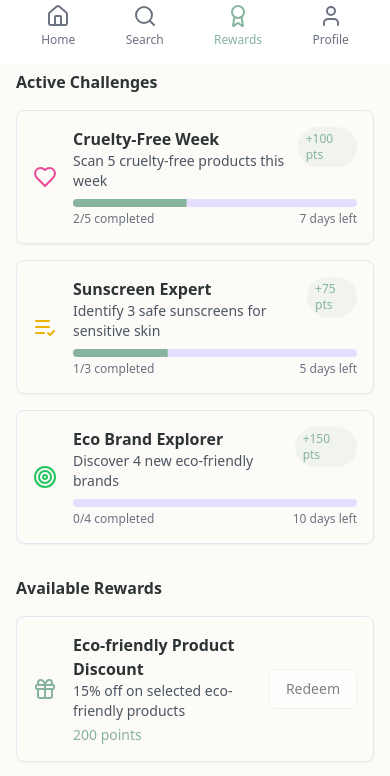
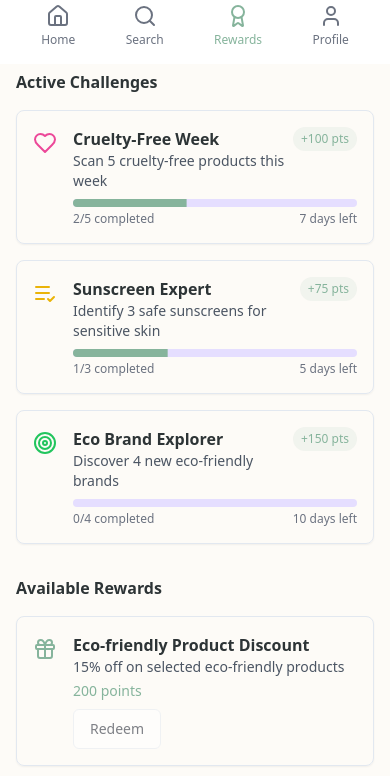
Before and after one commit to Usmanyousaf88/Beautyscanner, a React (Vite) app: page /rewards in a window 390 px wide. Shown: the part 780-1556 px from the top of the page. Built offline with nearby package versions, Linux system fonts and the light colour scheme.

Commit message:
Update responsiveness for mobile
Adjusted styles and layout to ensure proper responsiveness on mobile devices across various components and pages.
[skip gpt_engineer]

```diff
--- a/src/components/rewards/ChallengeCard.tsx
+++ b/src/components/rewards/ChallengeCard.tsx
@@ -21,15 +21,17 @@ const ChallengeCard = ({
   icon,
 }: ChallengeProps) => (
   <Card className="p-4 hover:shadow-md transition-all duration-300">
-    <div className="flex items-center gap-4">
-      {icon}
-      <div className="flex-1">
-        <div className="flex justify-between items-start">
-          <div>
-            <h3 className="font-semibold text-charcoal">{title}</h3>
-            <p className="text-sm text-gray-600">{description}</p>
+    <div className="flex items-start gap-4">
+      <div className="flex-shrink-0 mt-1">
+        {icon}
+      </div>
+      <div className="flex-1 min-w-0">
+        <div className="flex justify-between items-start gap-2">
+          <div className="min-w-0">
+            <h3 className="font-semibold text-charcoal truncate">{title}</h3>
+            <p className="text-sm text-gray-600 line-clamp-2">{description}</p>
           </div>
-          <span className="text-xs font-medium text-primary bg-primary/10 px-2 py-1 rounded-full">
+          <span className="flex-shrink-0 text-xs font-medium text-primary bg-primary/10 px-2 py-1 rounded-full whitespace-nowrap">
             +{reward} pts
           </span>
         </div>
--- a/src/components/rewards/RewardCard.tsx
+++ b/src/components/rewards/RewardCard.tsx
@@ -25,15 +25,19 @@ const RewardCard = ({
   isRedeeming,
 }: RewardProps) => (
   <Card className="p-4 transform transition-all duration-300 hover:shadow-lg">
-    <div className="flex items-center gap-4">
-      <div className="text-primary transition-transform duration-300 hover:scale-110">
+    <div className="flex items-start gap-4">
+      <div className="flex-shrink-0 mt-1 text-primary transition-transform duration-300 hover:scale-110">
         {icon}
       </div>
-      <div className="flex-1">
-        <h3 className="font-semibold text-charcoal">{title}</h3>
-        <p className="text-sm text-gray-600">{description}</p>
-        <p className="text-sm text-primary mt-1">{points} points</p>
+      <div className="flex-1 min-w-0">
+        <div className="flex flex-col sm:flex-row sm:items-center justify-between gap-2">
+          <div className="min-w-0">
+            <h3 className="font-semibold text-charcoal truncate">{title}</h3>
+            <p className="text-sm text-gray-600 line-clamp-2">{description}</p>
+            <p className="text-sm text-primary mt-1 sm:hidden">{points} points</p>
           </div>
+          <div className="flex items-center gap-3">
+            <p className="text-sm text-primary hidden sm:block whitespace-nowrap">{points} points</p>
             <TooltipProvider>
               <Tooltip>
                 <TooltipTrigger asChild>
@@ -49,7 +53,7 @@ const RewardCard = ({
                       {isRedeeming ? (
                         <span className="flex items-center gap-2">
                           <Loader2 className="h-4 w-4 animate-spin" />
-                    Redeeming...
+                          <span className="whitespace-nowrap">Redeeming...</span>
                         </span>
                       ) : (
                         'Redeem'
@@ -63,6 +67,9 @@ const RewardCard = ({
               </Tooltip>
             </TooltipProvider>
           </div>
+        </div>
+      </div>
+    </div>
   </Card>
 );
 
```
Lines whose indentation alone changed are shown as unchanged.
